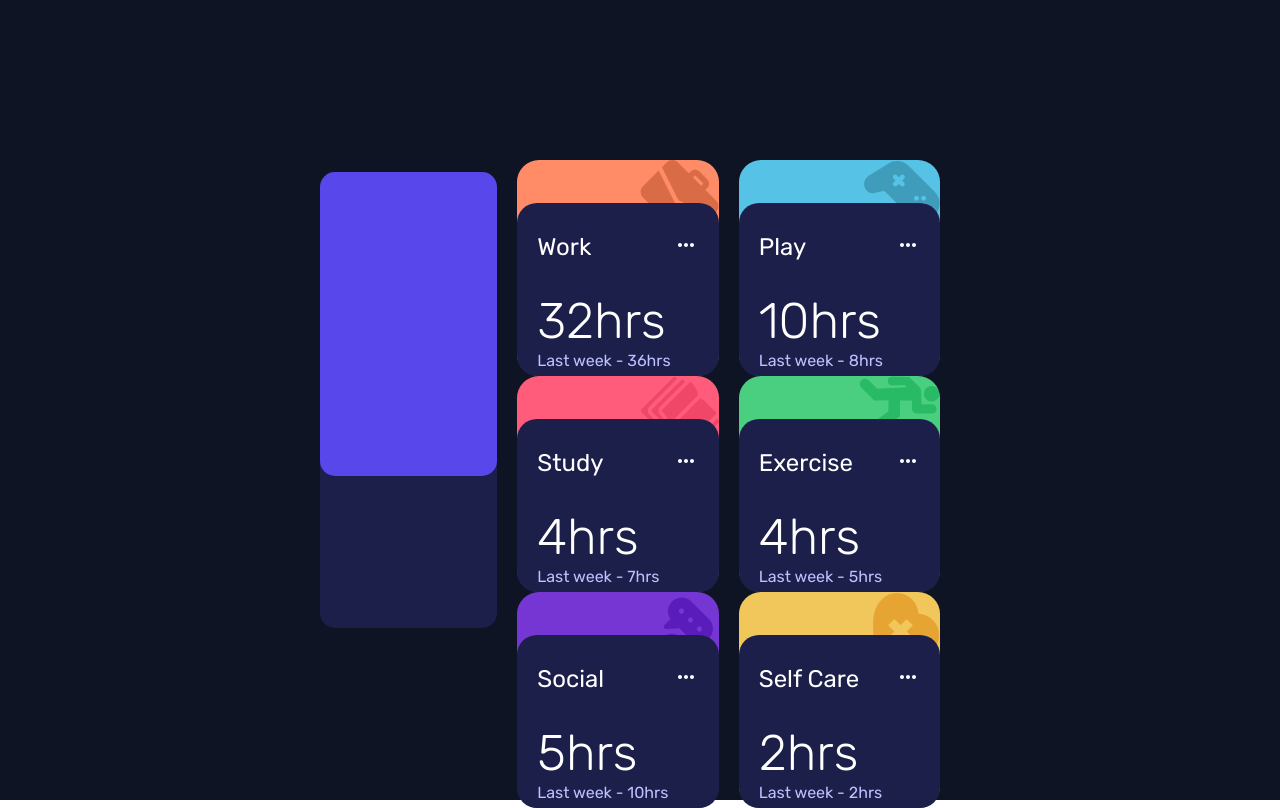
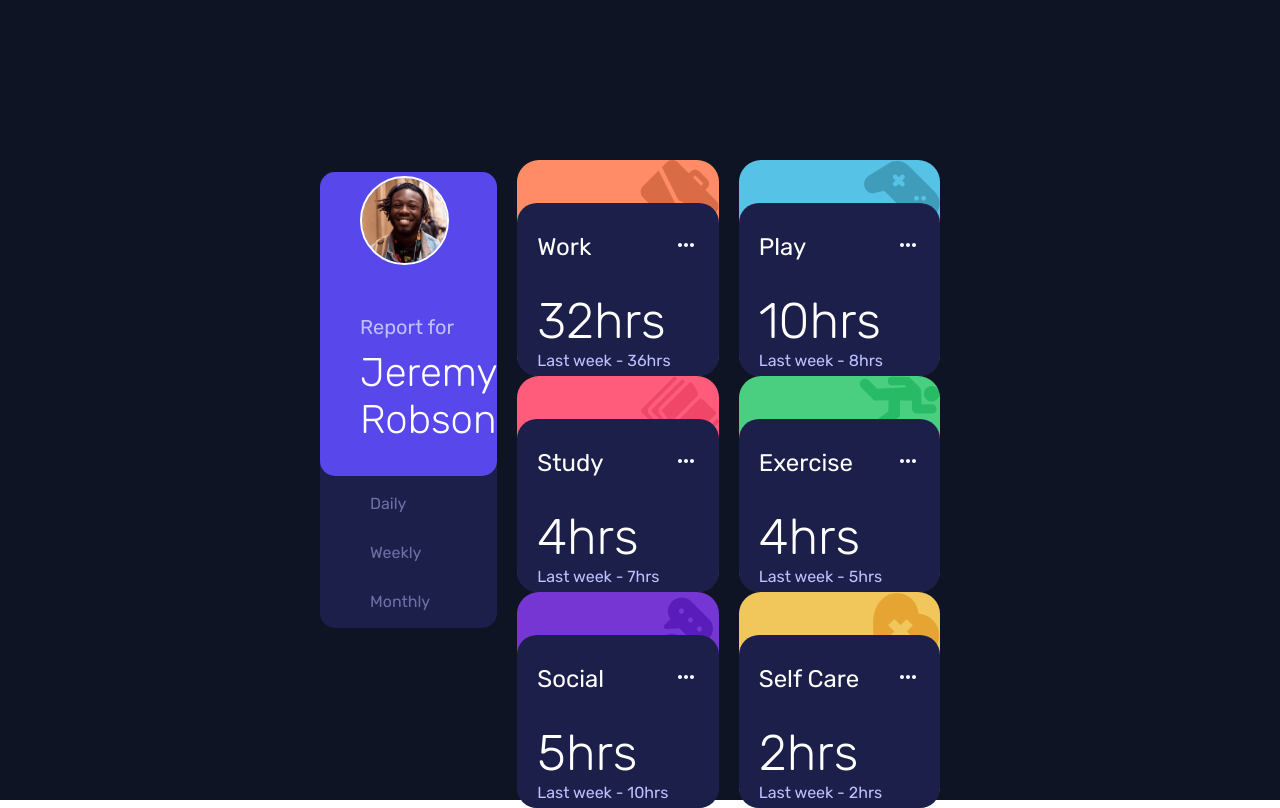
Before and after one commit to danyouknowme/time-tracking, a React (Create React App) app: page / in a window 1280 px wide. Built offline with nearby package versions, Linux system fonts and the light colour scheme; the HTML template or start-up script is replaced by a standard one.

Commit message:
create content of profile

```diff
--- a/src/App.jsx
+++ b/src/App.jsx
@@ -26,8 +26,18 @@ const App = () => {
     <div className="app">
       <div className="wrapper">
         <div className="main">
-          <div className="profile"></div>
-          <div className="period"></div>
+          <div className="profile">
+            <div class="image"></div>
+            <div>
+              <span>Report for</span>
+              <h1>Jeremy Robson</h1>
+            </div>
+          </div>
+          <div className="period">
+            <span>Daily</span>
+            <span>Weekly</span>
+            <span>Monthly</span>
+          </div>
         </div>
         <div className="sub-main">
           {data.map((item) => (
--- a/src/app.scss
+++ b/src/app.scss
@@ -44,10 +44,54 @@
         flex: 2;
         background-color: var(--blue);
         border-radius: 15px;
+        display: flex;
+        flex-direction: column;
+        align-items: flex-start;
+        justify-content: center;
+
+        .image {
+          background-image: url("./images/image-jeremy.png");
+          background-size: cover;
+          width: 85px;
+          height: 85px;
+          border: 2px solid white;
+          border-radius: 50%;
+          margin: 0 0 50px 40px;
+        }
+
+        div {
+          display: flex;
+          flex-direction: column;
+          margin: 0 0 30px 40px;
+
+          span {
+            font-size: 20px;
+            color: var(--pale-blue);
+          }
+
+          h1 {
+            width: 60%;
+            font-size: 40px;
+            color: #fff;
+            font-weight: 300;
+            margin-top: 10px;
+          }
+        }
       }
 
       .period {
         flex: 1;
+        display: flex;
+        flex-direction: column;
+        justify-content: center;
+        margin-left: 50px;
+
+        span {
+          margin: 15px 0;
+          color: var(--pale-blue);
+          opacity: 0.5;
+          cursor: pointer;
+        }
       }
     }
 
```
